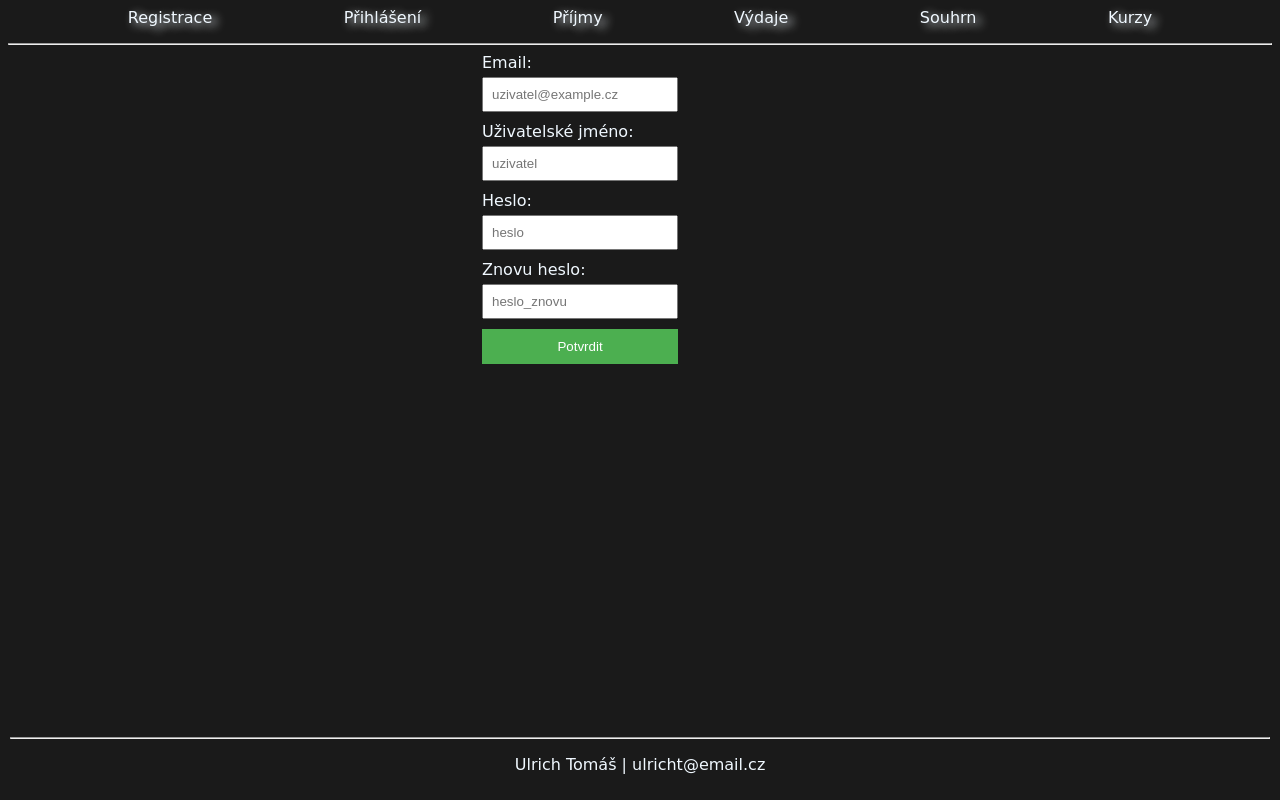
After one commit to ulricht01/fin_analys, a FastAPI app: template code/templates/registrace.html in a window 1280 px wide. The commit adds this page. Run offline with FastAPI, Linux system fonts and the light colour scheme; the template is opened without the code that fills it, so the values that code supplies are empty; parts of the project's set-up code (start-up, migrations or seed data) failed here and were passed over.

Commit message:
0.1.1
Přidána tabulka uživatelů a zapisování údajů do ní skrz formuláře + nějaké ošetření. Bude potřeba nastavit nějaké chybové hlášky a úspěšné hlášky.

```diff
--- a/code/app.py
+++ b/code/app.py
@@ -36,13 +36,44 @@ async def zadej_prijem(request: Request):
     database.pridej_prijem_do_db(prijem, mena, datum, cas, popis)
     return RedirectResponse(url="/prijmy", status_code=303)
 
+@app.get("/registrace")
+async def registrace(request: Request):
+    return templates.TemplateResponse("registrace.html", {"request": request})
+
+@app.post("/registrace", response_class=HTMLResponse)
+async def zadej_registraci(request: Request):
+    form_data = await request.form()
+    mail = form_data.get("mail")
+    uzivatel = form_data.get("uzivatel_input")
+    heslo = form_data.get("heslo")
+    heslo_znovu = form_data.get("heslo_znovu")
+    if uzivatel != database.uzivatel_check(uzivatel) and mail != database.mail_check(mail) and heslo == heslo_znovu:
+        database.pridej_uzivatele_do_db(mail, uzivatel, heslo)
+        return RedirectResponse(url="/prihlaseni", status_code=303)
+    else:
+        return RedirectResponse(url="/registrace", status_code=303)
+
+@app.get("/prihlaseni")
+async def prihlaseni(request: Request):
+    return templates.TemplateResponse("prihlaseni.html", {"request": request})
+
+@app.post("/prihlaseni", response_class=HTMLResponse)
+async def zadej_prihlaseni(request: Request):
+    form_data = await request.form()
+    uzivatel = form_data.get("uzivatel_input")
+    heslo = form_data.get("heslo")
+    if uzivatel == database.uzivatel_check(uzivatel) and heslo == database.heslo_check(uzivatel):
+            return RedirectResponse(url="/souhrn", status_code=303)
+    else:
+        return RedirectResponse(url="/prihlaseni", status_code=303)
+
 
 @app.get("/vydaje")
 async def vydaje(request: Request):
     return templates.TemplateResponse("vydaje.html", {"request": request})
 
 @app.post("/vydaje", response_class=HTMLResponse)
-async def zadej_prijem(request: Request):
+async def zadej_vydaje(request: Request):
     form_data = await request.form()
     vydaj = form_data.get("vydaj_input")
     mena = form_data.get("mena")
--- a/code/static/styles/styles.css
+++ b/code/static/styles/styles.css
@@ -47,13 +47,30 @@ header{
     text-align: center;
 }
 
-header a{
+header ul {
+    list-style-type: none; /* Odstraní body v seznamu */
+    margin-right: 0;
+    padding: 0;
+    text-align: center; /* Zarovná odkazy do středu */
+}
+
+header ul li {
+    display: inline; /* Odkazy budou vedle sebe */
+    margin: 5%; /* Mezera mezi odkazy */
+}
+
+header a {
     color: aliceblue;
-    margin: 5%;
     text-decoration: none;
     text-shadow: 5px 3px 10px;
 }
 
+.active {
+    background-color: #4f5002; /* Zelená barva pozadí pro aktivní záložku */
+    color: aliceblue; /* Bílá barva textu pro aktivní záložku */
+    padding: 8px; /* Odsazení vnitřního okraje */
+    border-radius: 5px; /* Zaoblení rohů */
+}
 .input_form {
     width: 25%; /* Šířka formuláře */
     margin-left: 10%; /* Zarovnání na střed stránky */
@@ -82,3 +99,32 @@ header a{
 .input_form input[type="submit"]:hover {
     background-color: #45a049; /* Barva pozadí tlačítka při najetí myši */
 }
+
+.sign_form {
+    width: 25%; /* Šířka formuláře */
+    margin: 0 auto; /* Zarovnání na střed stránky */
+}
+
+.sign_form label {
+    display: block; /* Každý popisek na novém řádku */
+    margin-bottom: 5px; /* Mezera pod popiskem */
+}
+
+.sign_form input,
+.sign_form select {
+    width: calc(100% - 120px); /* Šířka vstupních polí */
+    padding: 8px; /* Odsazení vnitřního okraje */
+    margin-bottom: 10px; /* Mezera pod vstupními poli */
+}
+
+.sign_form input[type="submit"] {
+    background-color: #4CAF50; /* Barva pozadí tlačítka */
+    color: white; /* Barva textu na tlačítku */
+    padding: 10px 20px; /* Odsazení vnitřního okraje */
+    border: none; /* Odstranění rámečku */
+    cursor: pointer; /* Ukázání ukazatele myši při najetí na tlačítko */
+}
+
+.sign_form input[type="submit"]:hover {
+    background-color: #45a049; /* Barva pozadí tlačítka při najetí myši */
+}
--- a/code/templates/navigace.html
+++ b/code/templates/navigace.html
@@ -6,10 +6,14 @@
 </head>
 
 <body>
-    <a href="prijmy"> Příjmy </a>
-    <a href="vydaje"> Výdaje </a>
-    <a href="souhrn"> Souhrn </a>
-    <a href="kurzy"> Kurzy   </a>
+    <ul>
+        <li><a href="registrace" {% if request.path == '/registrace' %}class="active"{% endif %}>Registrace</a></li>
+        <li><a href="prihlaseni" {% if request.path == '/prihlaseni' %}class="active"{% endif %}>Přihlášení</a></li>
+        <li><a href="prijmy" {% if request.path == '/prijmy' %}class="active"{% endif %}>Příjmy</a></li>
+        <li><a href="vydaje" {% if request.path == '/vydaje' %}class="active"{% endif %}>Výdaje</a></li>
+        <li><a href="souhrn" {% if request.path == '/souhrn' %}class="active"{% endif %}>Souhrn</a></li>
+        <li><a href="kurzy" {% if request.path == '/kurzy' %}class="active"{% endif %}>Kurzy</a></li>
+    </ul>
     <hr>
 </body>
 
--- /dev/null
+++ b/code/templates/registrace.html
@@ -0,0 +1,40 @@
+<html>
+
+<head>
+    <meta charset="UTF-8">
+    <meta name="description" content="Analýza financí">
+    <meta name="keywords" content="Finance, analýza, grafy">
+    <meta name="author" content="Tomáš Ulrich">
+    <meta name="viewport" content="width=device-width, initial-scale=1.0">
+    <link rel="stylesheet" href="static/styles/styles.css">
+    <title> Registrace </title>
+</head>
+
+<body>
+
+    <header>
+        {% include "navigace.html" %}
+    </header>
+    <div class="sign_form" name="sign_form" id="sign_form">
+        <form method="post" action="/registrace">
+            <label for="mail"> Email:</label>
+            <input type="email" name="mail" id="mail" placeholder="uzivatel@example.cz" required maxlength="70">
+            <label for="uzivatel_input"> Uživatelské jméno:</label>
+            <input type="text" name="uzivatel_input" id="uzivatel_input" placeholder="uzivatel" required maxlength="25">
+            <label for="heslo">Heslo:</label>
+            <input type="password" name="heslo" id="heslo" required placeholder="heslo">
+            <label for="heslo_znovu">Znovu heslo:</label>
+            <input type="password" name="heslo_znovu" id="heslo_znovu" required placeholder="heslo_znovu">
+            <input type="submit" name="registrace_submit" id="registrace_submit" value="Potvrdit">
+        </form>
+    </div>
+
+    <footer>
+        {% include "paticka.html" %}
+    </footer>
+</body>
+
+
+
+
+</html>
```
Also changed, not shown: code/database.py (+64 -0 lines), code/templates/prihlaseni.html (added, +36 -0 lines).
